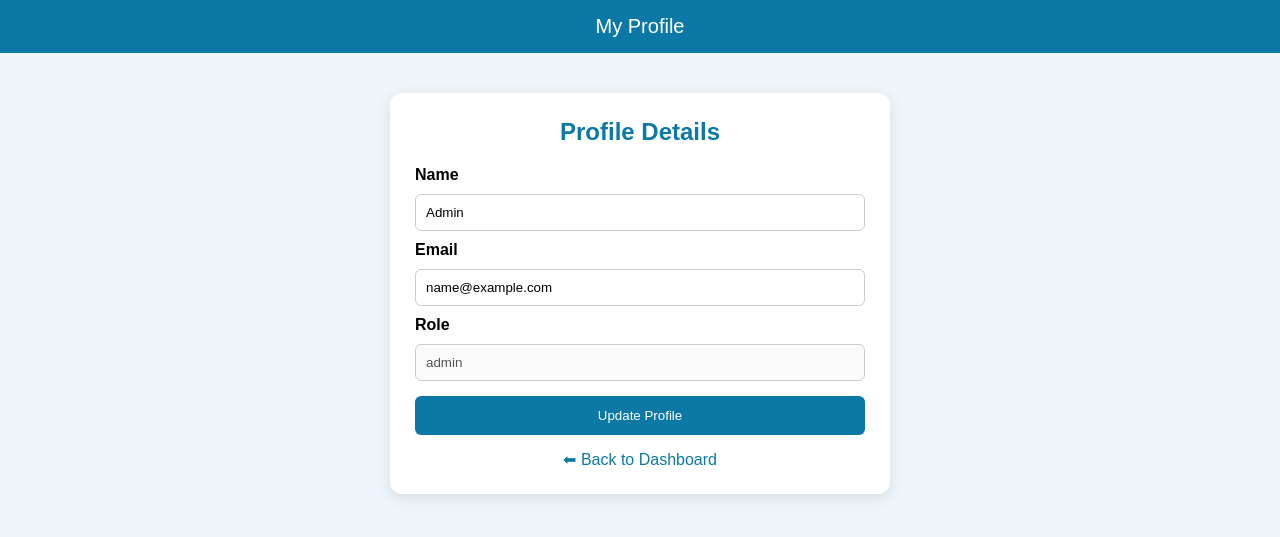
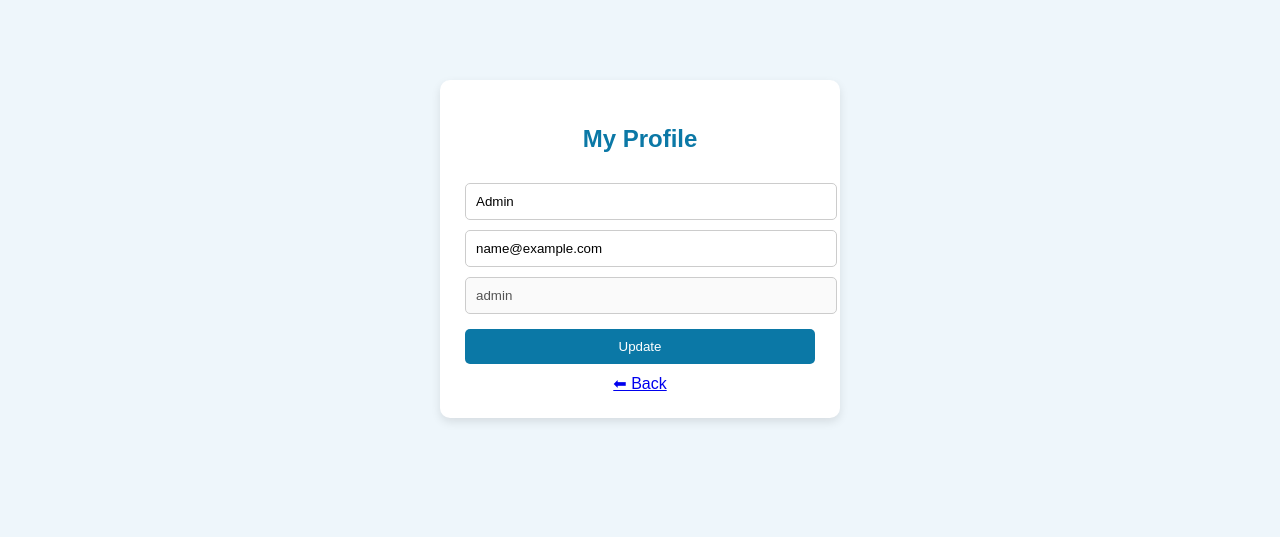
Before and after one commit to TashiniUpendra/-MEDICARE-ONLINE-APPOINTMENT-SYSTEM, a PHP site: page /profile.php in a window 1280 px wide. Shown: the top 537 px of the page. Run offline with PHP 8.4, Linux system fonts and the light colour scheme; the visitor is signed in with stand-in values (Sample User, id 1).

Commit message:
Update profile.php

```diff
--- a/profile.php
+++ b/profile.php
@@ -7,142 +7,103 @@ if (!isset($_SESSION["role"])) {
     exit();
 }
 
-/* Get user data */
-$name  = $_SESSION["name"] ?? "";
-$email = $_SESSION["email"] ?? "";
+/* Safe values */
+$name  = $_SESSION["name"] ?? "No Name";
+$email = $_SESSION["email"] ?? "No Email";
 $role  = $_SESSION["role"] ?? "";
 
-/* Update profile */
+/* Update */
 if ($_SERVER["REQUEST_METHOD"] === "POST") {
 
-    $_SESSION["name"]  = $_POST["name"];
-    $_SESSION["email"] = $_POST["email"];
+    $_SESSION["name"]  = $_POST["name"] ?? $name;
+    $_SESSION["email"] = $_POST["email"] ?? $email;
 
-    // reload updated values
+    // reload values
     $name  = $_SESSION["name"];
     $email = $_SESSION["email"];
+
+    $msg = "Profile Updated Successfully!";
 }
 ?>
 
 <!DOCTYPE html>
-<html lang="en">
+<html>
 <head>
-<meta charset="UTF-8">
-<title>My Profile</title>
+<title>Profile</title>
 
 <style>
-*{
-    margin:0;
-    padding:0;
-    box-sizing:border-box;
-    font-family:"Poppins", sans-serif;
-}
-
 body{
+    font-family:Arial;
     background:#eef6fb;
 }
 
-/* HEADER */
-header{
-    background:#0b78a6;
-    color:white;
-    padding:15px;
-    text-align:center;
-    font-size:20px;
+.box{
+    width:350px;
+    margin:80px auto;
+    background:white;
+    padding:25px;
+    border-radius:10px;
+    box-shadow:0 4px 10px rgba(0,0,0,0.1);
 }
 
-/* CONTAINER */
-.container{
-    width:90%;
-    max-width:500px;
-    margin:40px auto;
-}
-
-/* CARD */
-.card{
-    background:white;
-    padding:25px;
-    border-radius:12px;
-    box-shadow:0 4px 15px rgba(0,0,0,0.1);
-}
-
-/* TITLE */
 h2{
     text-align:center;
     color:#0b78a6;
-    margin-bottom:20px;
 }
 
-/* INPUT */
 input{
     width:100%;
     padding:10px;
     margin-top:10px;
-    border-radius:6px;
+    border-radius:5px;
     border:1px solid #ccc;
 }
 
-/* LABEL */
-label{
-    font-weight:bold;
-    margin-top:10px;
-    display:block;
-}
-
-/* BUTTON */
 .btn{
     width:100%;
     margin-top:15px;
-    padding:12px;
+    padding:10px;
     background:#0b78a6;
     color:white;
     border:none;
-    border-radius:6px;
-    cursor:pointer;
+    border-radius:5px;
 }
 
-.btn:hover{
-    background:#095c80;
+.msg{
+    text-align:center;
+    color:green;
 }
 
-/* BACK */
 .back{
     display:block;
-    margin-top:15px;
     text-align:center;
-    text-decoration:none;
-    color:#0b78a6;
+    margin-top:10px;
 }
 </style>
 </head>
 
 <body>
 
-<header>My Profile</header>
+<div class="box">
 
-<div class="container">
-<div class="card">
+<h2>My Profile</h2>
 
-<h2>Profile Details</h2>
+<?php if(isset($msg)) echo "<p class='msg'>$msg</p>"; ?>
 
 <form method="POST">
 
-<label>Name</label>
-<input type="text" name="name" value="<?php echo htmlspecialchars($name); ?>" required>
+<input type="text" name="name" value="<?php echo $name; ?>" required>
 
-<label>Email</label>
-<input type="email" name="email" value="<?php echo htmlspecialchars($email); ?>" required>
+<input type="email" name="email" value="<?php echo $email; ?>" required>
 
-<label>Role</label>
-<input type="text" value="<?php echo htmlspecialchars($role); ?>" disabled>
+<input type="text" value="<?php echo $role; ?>" disabled>
 
-<button type="submit" class="btn">Update Profile</button>
+<button class="btn">Update</button>
 
 </form>
 
-<a href="patient-dashboard.php" class="back">⬅ Back to Dashboard</a>
+<a href="patient-dashboard.php" class="back">⬅ Back</a>
 
-</div>
 </div>
 
 </body>
```
